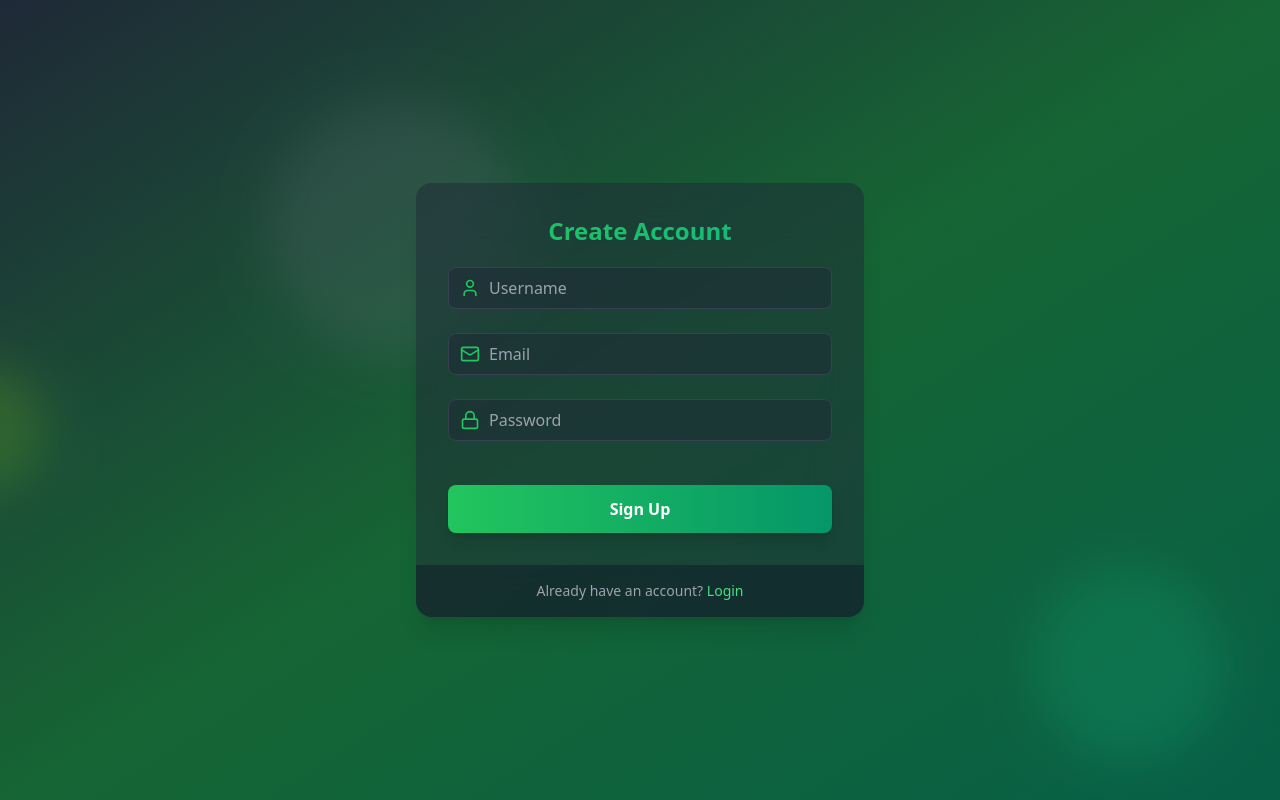
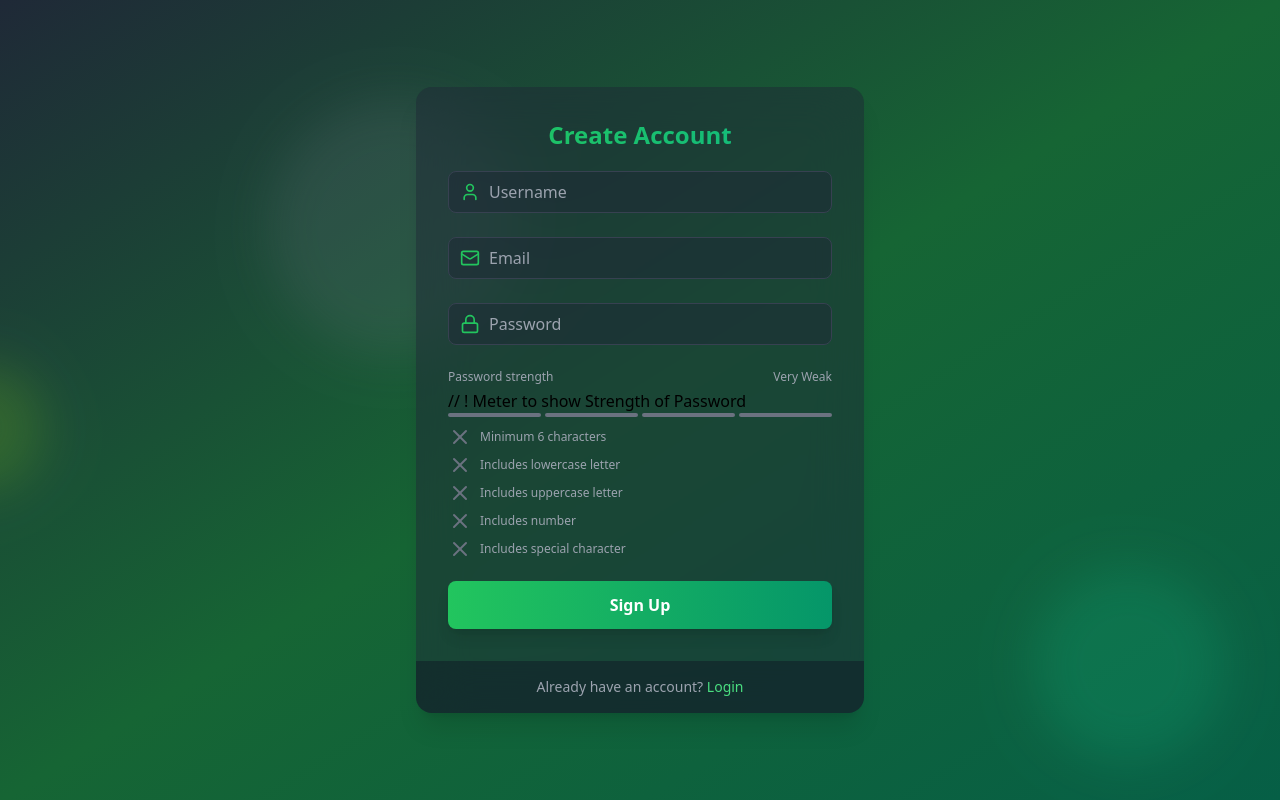
Before and after one commit to StevenSriram/MERN_Auth, a React (Vite) app in the folder Frontend/: page /signup in a window 1280 px wide. Built offline with nearby package versions, Linux system fonts and the light colour scheme.

Commit message:
feat : Password Strength Checker

```diff
--- /dev/null
+++ b/Frontend/src/components/PasswordStrengthMeter.jsx
@@ -0,0 +1,88 @@
+import { Check, X } from "lucide-react";
+
+const PassWordCriteria = ({ pass }) => {
+  const criteria = [
+    { label: "Minimum 6 characters", met: pass.length >= 6 },
+    { label: "Includes lowercase letter", met: /[a-z]/.test(pass) },
+    { label: "Includes uppercase letter", met: /[A-Z]/.test(pass) },
+    { label: "Includes number", met: /[0-9]/.test(pass) },
+    { label: "Includes special character", met: /[^A-Za-z0-9]/.test(pass) },
+  ];
+
+  // ! List all Criterias Matched or Not
+  return (
+    <div className="mt-2 space-y-1">
+      {criteria.map((item, index) => (
+        <div key={index} className="flex items-center text-xs">
+          {item.met ? (
+            <Check className="mr-2 text-green-500" />
+          ) : (
+            <X className="mr-2 text-gray-500" />
+          )}
+          <span className={item.met ? "text-green-500" : "text-gray-400"}>
+            {item.label}
+          </span>
+        </div>
+      ))}
+    </div>
+  );
+};
+
+const PasswordStrengthMeter = ({ password }) => {
+  // ! Strength of Password based on criteria
+  const getStrength = (password) => {
+    let curStrength = 0;
+
+    if (password.length >= 6) curStrength++;
+    if (password.match(/[a-z]/) && password.match(/[A-Z]/)) curStrength++;
+    if (password.match(/[0-9]/)) curStrength++;
+    if (password.match(/[^A-Za-z0-9]/)) curStrength++;
+
+    return curStrength;
+  };
+
+  const strength = getStrength(password);
+
+  // ! Color of Password based on Strength
+  const getColor = (strength) => {
+    if (strength === 0) return "bg-red-500";
+    if (strength === 1) return "bg-red-400";
+    if (strength === 2) return "bg-yellow-500";
+    if (strength === 3) return "bg-yellow-400";
+    return "bg-green-500";
+  };
+
+  // ! StrengthText of Password based on Strength
+  const getStrengthText = (strength) => {
+    if (strength === 0) return "Very Weak";
+    if (strength === 1) return "Weak";
+    if (strength === 2) return "Fair";
+    if (strength === 3) return "Good";
+    return "Strong";
+  };
+
+  return (
+    <div className="mt-2">
+      <div className="flex justify-between items-center mb-1">
+        <span className="text-xs text-gray-400">Password strength</span>
+        <span className="text-xs text-gray-400">
+          {getStrengthText(strength)}
+        </span>
+      </div>
+      // ! Meter to show Strength of Password
+      <div className="flex space-x-1">
+        {[...Array(4)].map((_, index) => (
+          <div
+            key={index}
+            className={`h-1 w-1/4 rounded-full ${
+              index < strength ? getColor(strength) : "bg-gray-500"
+            }`}
+          />
+        ))}
+      </div>
+      <PassWordCriteria pass={password} />
+    </div>
+  );
+};
+
+export default PasswordStrengthMeter;
--- a/Frontend/src/components/index.js
+++ b/Frontend/src/components/index.js
@@ -1,4 +1,5 @@
 import FloatingShape from "./FloatingShape";
 import Input from "./Input";
+import PasswordStrengthMeter from "./PasswordStrengthMeter";
 
-export { FloatingShape, Input };
+export { FloatingShape, Input, PasswordStrengthMeter };
--- a/Frontend/src/pages/SignUpPage.jsx
+++ b/Frontend/src/pages/SignUpPage.jsx
@@ -3,7 +3,7 @@ import { motion } from "framer-motion";
 import { Link } from "react-router-dom";
 
 import { Lock, Mail, User } from "lucide-react";
-import { Input } from "../components";
+import { Input, PasswordStrengthMeter } from "../components";
 
 const SignUpPage = () => {
   const [name, setName] = useState("");
@@ -53,6 +53,7 @@ const SignUpPage = () => {
           />
 
           {/* Password Strength Meter */}
+          <PasswordStrengthMeter password={password} />
 
           <motion.button
             className="mt-5 w-full py-3 px-4 bg-gradient-to-r from-green-500 to-emerald-600 text-white
```
